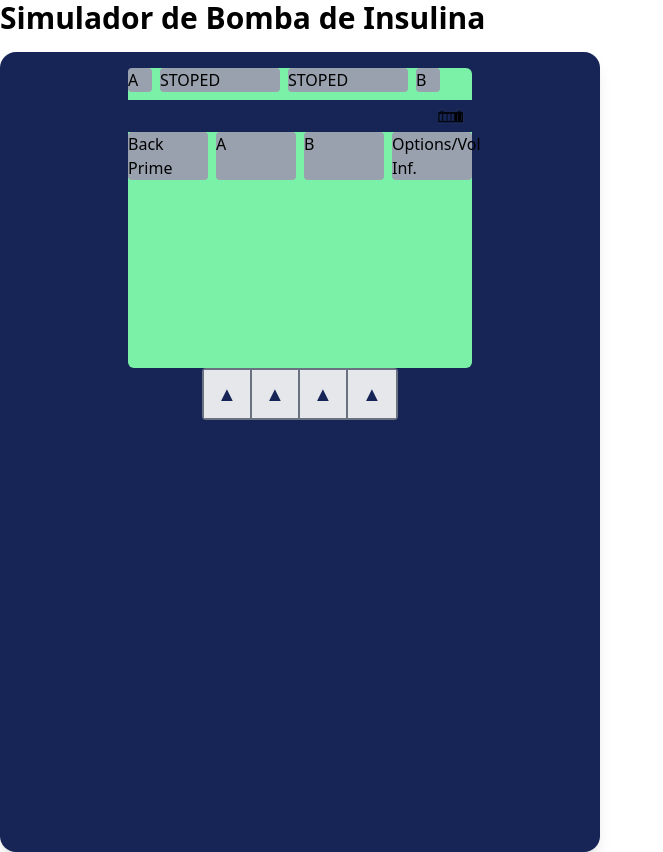
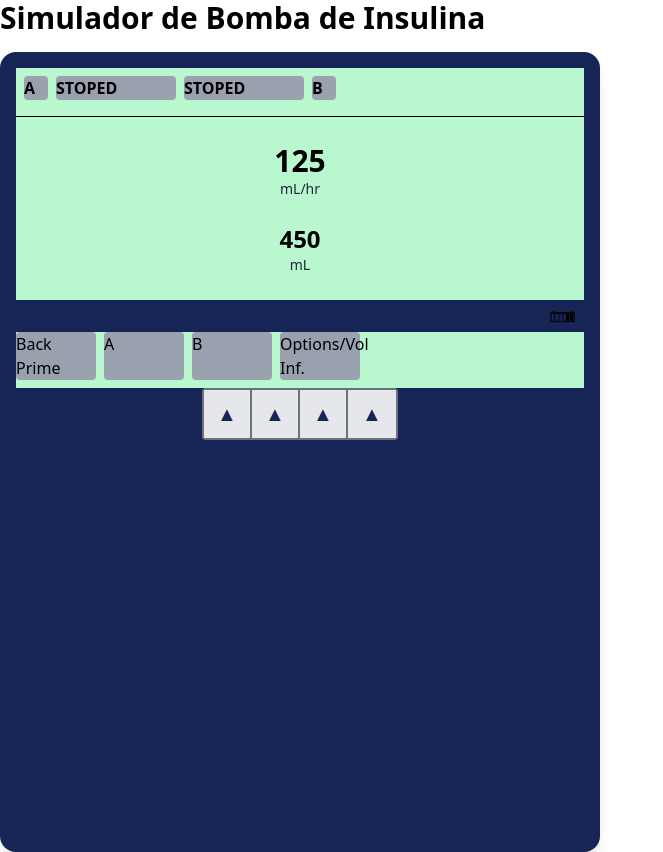
Before and after one commit to vpeinado263/simulador-bomba-insulina, a Next.js app in the folder frontend/: page / in a window 1280 px wide. Shown: the whole page, without its empty margins (0-663 px from the left). Built offline with nearby package versions, Linux system fonts and the light colour scheme.

Commit message:
Estilizar componentes en LCD

```diff
--- a/frontend/src/components/organisms/Lcd.jsx
+++ b/frontend/src/components/organisms/Lcd.jsx
@@ -2,19 +2,30 @@ import MessageRegion from "../molecules/MessageRegion"
 import SoftkeyLabel from "../molecules/SoftkeyLabel"
 import StatusRegion from "../molecules/StatusRegion"
 
-
 const Lcd = () => {
   return (
-    <>
-    <div>
-      <div className="w-full h-75 bg-green-300 rounded-md ">
-      <StatusRegion />
-      <MessageRegion />
-      <SoftkeyLabel />
+    <div className="w-full h-80 bg-green-200 flex flex-col justify-between">
+      <div className="p-2  font-bold border-b border-black">
+        <StatusRegion />
+      </div>
+      <div className="flex-1 flex flex-col justify-center items-center space-y-6">
+        <div className="flex flex-col items-center">
+          <span className="text-3xl font-extrabold text-black">125</span>
+          <span className="text-sm text-gray-800">mL/hr</span>
+        </div>
+        <div className="flex flex-col items-center">
+          <span className="text-2xl font-extrabold text-black">450</span>
+          <span className="text-sm text-gray-800">mL</span>
+        </div>
+      </div>
+      <div>
+        <MessageRegion />
+      </div>
+      <div>
+        <SoftkeyLabel />
       </div>
     </div>
-    </>
-  )
-}
+  );
+};
 
-export default Lcd
+export default Lcd;
```
